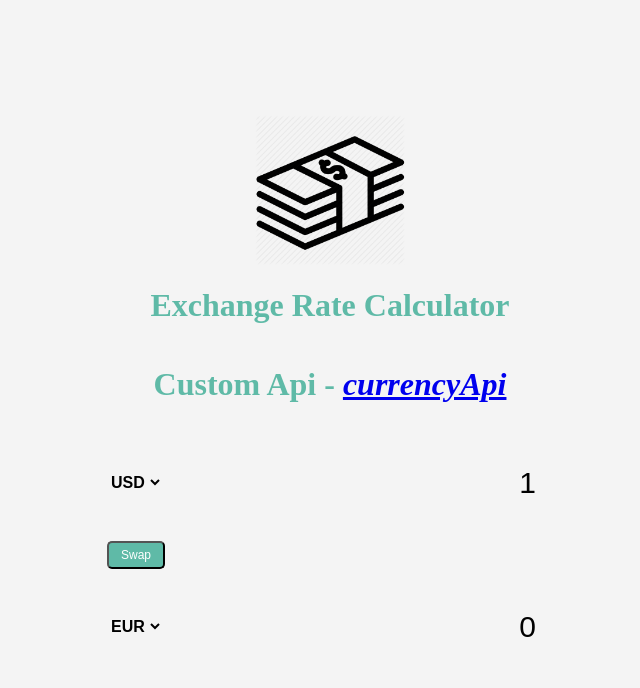
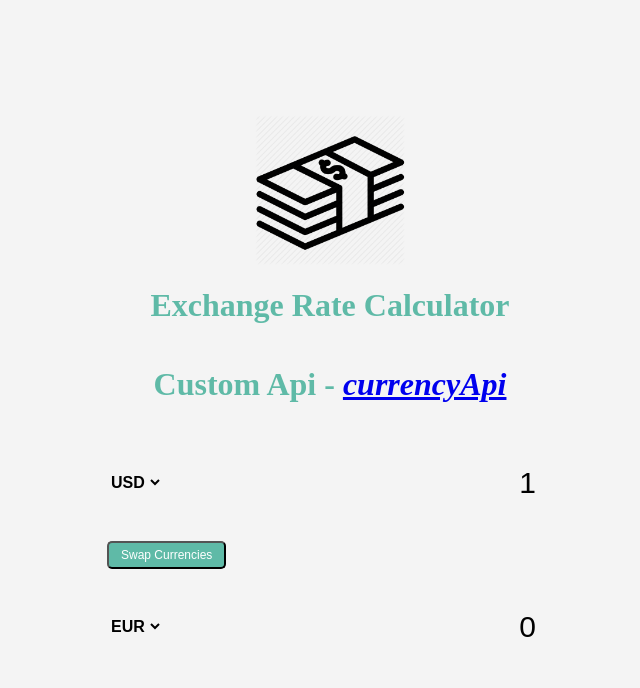
Before and after one commit to WillHernandez/exchangeRateCalculator, a website: page index.html in a window 1280 px wide. Shown: the whole page, without its empty margins (310-950 px from the left). Drawn offline with Linux system fonts and the light colour scheme; no server answers; a web font is replaced by a local one.

```diff
--- a/index.html
+++ b/index.html
@@ -26,7 +26,7 @@
     </div>
 
     <div class="rate-swap">
-      <button class="btn" id="btn">Swap</button>
+      <button class="btn" id="btn">Swap Currencies</button>
       <div class="rate" id="rate"></div>
     </div>
 
```
Also changed, not shown: README.md.
